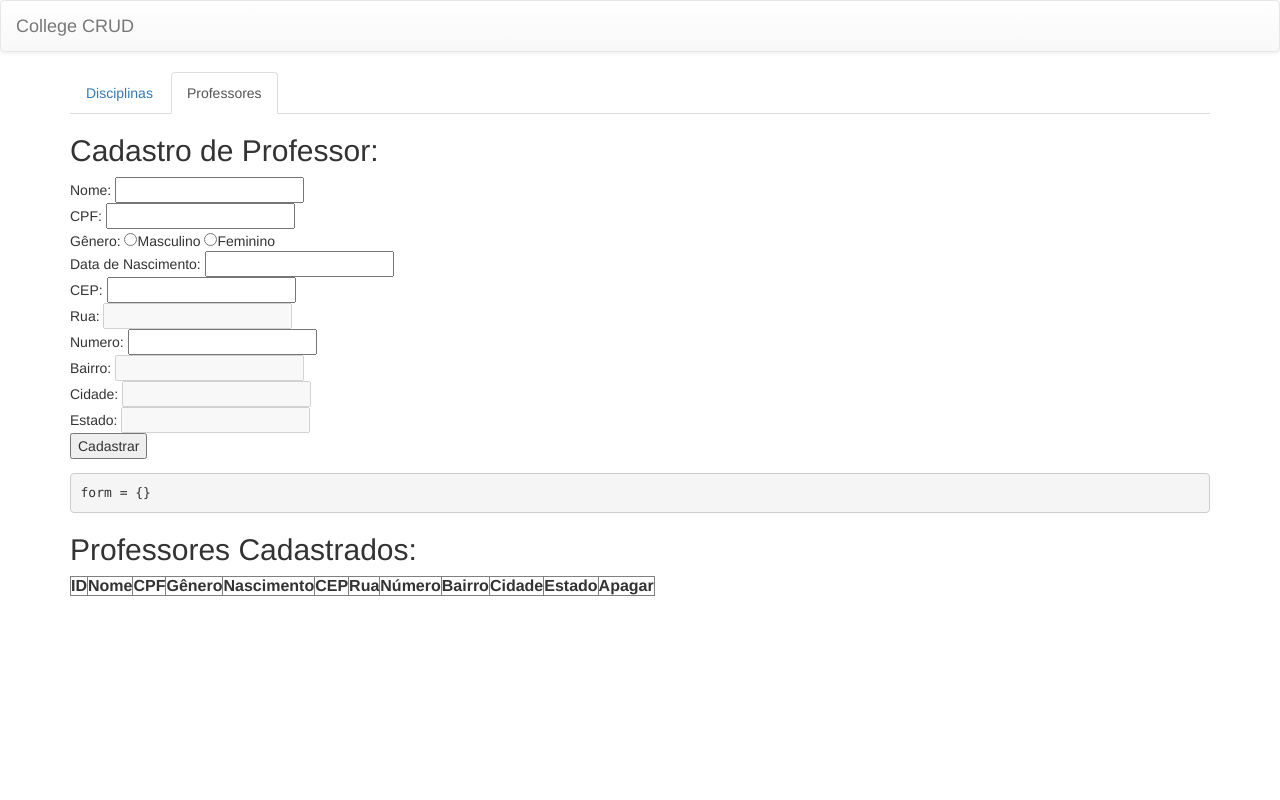
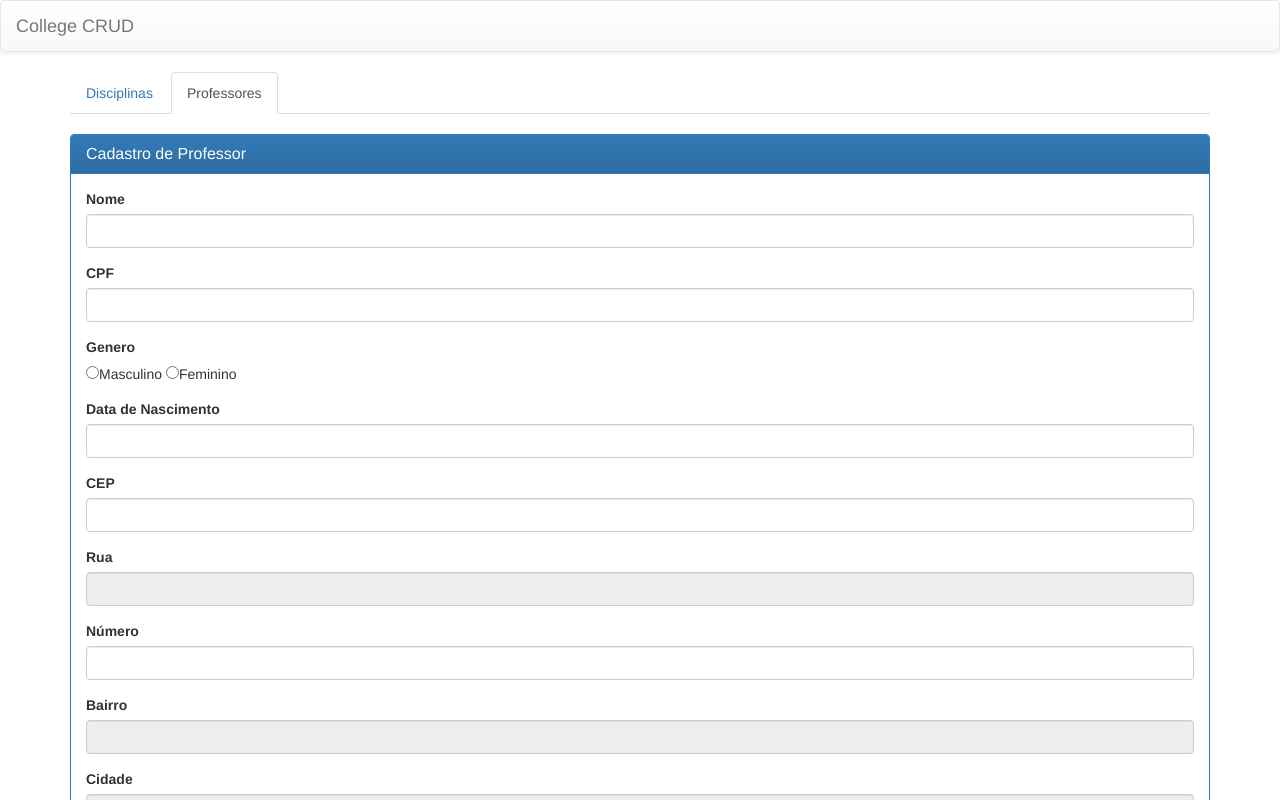
Before and after one commit to possatti/bsi-ce-college-crud, a website: page client/index.html in a window 1280 px wide. Both pictures are taken after a click on the link "Professores". Shown: the top 800 px of the page. Drawn offline with nearby package versions, Linux system fonts and the light colour scheme; some packages are replaced by stand-ins of ours; no server answers.

Commit message:
Coloca o bootstrap no cadastro e listagem de professores

```diff
--- a/client/index.html
+++ b/client/index.html
@@ -120,28 +120,73 @@
         <div class="tab-pane fade" id="ProfTab">
 
           <div ng-controller="ProfessorController">
-            <h2>Cadastro de Professor:</h2>
+            <br />
+            <div class="panel panel-primary">
+              <div class="panel-heading">
+                <h3 class="panel-title">Cadastro de Professor</h3>
+              </div>
+              <div class="panel-body">
+
                 <form novalidate>
-              Nome: <input type="text" ng-model="professor.nome" required /><br />
-              CPF: <input type="text" ng-model="professor.cpf" required /><br />
-              Gênero:
+                  <div class="form-group">
+                    <label for="nomeProfessor">Nome</label>
+                    <input type="text" class="form-control" id="nomeProfessor" ng-model="professor.nome" required />
+                  </div>
+                  <div class="form-group">
+                    <label for="cpf">CPF</label>
+                    <input type="text" class="form-control" id="cpf" ng-model="professor.cpf" required />
+                  </div>
+                  <div class="form-group">
+                    <label>Genero</label><br />
                     <input type="radio" ng-model="professor.genero" value="masculino" />Masculino
-              <input type="radio" ng-model="professor.genero" value="feminino" />Feminino<br />
-              Data de Nascimento:  <input type="text" pattern="\d\d/\d\d/\d\d\d\d" ng-model="professor.nascimento" /><br />
+                    <input type="radio" ng-model="professor.genero" value="feminino" />Feminino
+                  </div>
+                  <div class="form-group">
+                    <label for="nascimento">Data de Nascimento</label>
+                    <input type="text" class="form-control" id="nascimento" pattern="\d\d/\d\d/\d\d\d\d" ng-model="professor.nascimento" />
+                  </div>
 
-              CEP: <input type="text" name="cep" ng-model="professor.cep" pattern="\d{8}" ng-change="cepAlterado();" /><br />
-              Rua: <input disabled type="text" name="rua" ng-model="professor.rua" /><br />
-              Numero: <input type="text" name="numero" ng-model="professor.numero" /><br />
-              Bairro: <input disabled type="text" name="bairro" ng-model="professor.bairro" /><br />
-              Cidade: <input disabled type="text" name="cidade" ng-model="professor.cidade" /><br />
-              Estado: <input disabled type="text" name="estado" ng-model="professor.estado" /><br />
 
-              <input type="submit" ng-click="cadastrar(professor)" value="Cadastrar" />
+                  <div class="form-group">
+                    <label for="cep">CEP</label>
+                    <input id="cep" type="text" class="form-control" name="cep" ng-model="professor.cep" pattern="\d{8}" ng-change="cepAlterado();" />
+                  </div>
+                  <div class="form-group">
+                    <label for="rua">Rua</label>
+                    <input id="rua" disabled type="text" class="form-control" name="rua" ng-model="professor.rua" />
+                  </div>
+                  <div class="form-group">
+                    <label for="numeroEndereco">Número</label>
+                    <input id="numeroEndereco" type="text" class="form-control" name="numero" ng-model="professor.numero" />
+                  </div>
+                  <div class="form-group">
+                    <label for="bairro">Bairro</label>
+                    <input id="bairro" disabled type="text" class="form-control" name="bairro" ng-model="professor.bairro" />
+                  </div>
+                  <div class="form-group">
+                    <label for="cidade">Cidade</label>
+                    <input id="cidade" disabled type="text" class="form-control" name="cidade" ng-model="professor.cidade" />
+                  </div>
+                  <div class="form-group">
+                    <label for="estado">Estado</label>
+                    <input id="estado" disabled type="text" class="form-control" name="estado" ng-model="professor.estado" />
+                  </div>
+
+                  <input type="submit" class="btn btn-primary" ng-click="cadastrar(professor)" value="Cadastrar" />
+
                 </form>
+              </div>
+            </div>
+
             <pre>form = {{professor | json}}</pre>
 
-            <h2>Professores Cadastrados:</h2>
-            <table border="1px">
+            <div class="panel panel-primary">
+              <div class="panel-heading">
+                <h3 class="panel-title">Professores Cadastrados</h3>
+              </div>
+              <div class="panel-body">
+
+                <table class="table table-striped table-bordered">
                   <tr>
                     <th>ID</th>
                     <th>Nome</th>
@@ -169,10 +214,15 @@
                     <td>{{ prof.cidade }}</td>
                     <td>{{ prof.estado }}</td>
                     <td>
-                  <input type="button" ng-click="apagar(prof)" value="Apagar" />
+                      <button type="button" class="btn btn-danger btn-sm" ng-click="apagar(disc)">
+                        <span class="glyphicon glyphicon-trash" aria-hidden="true"></span> Apagar
+                      </button>
                     </td>
                   </tr>
                 </table>
+
+              </div>
+            </div>
           </div>
 
         </div>
```
Lines whose indentation alone changed are shown as unchanged.
